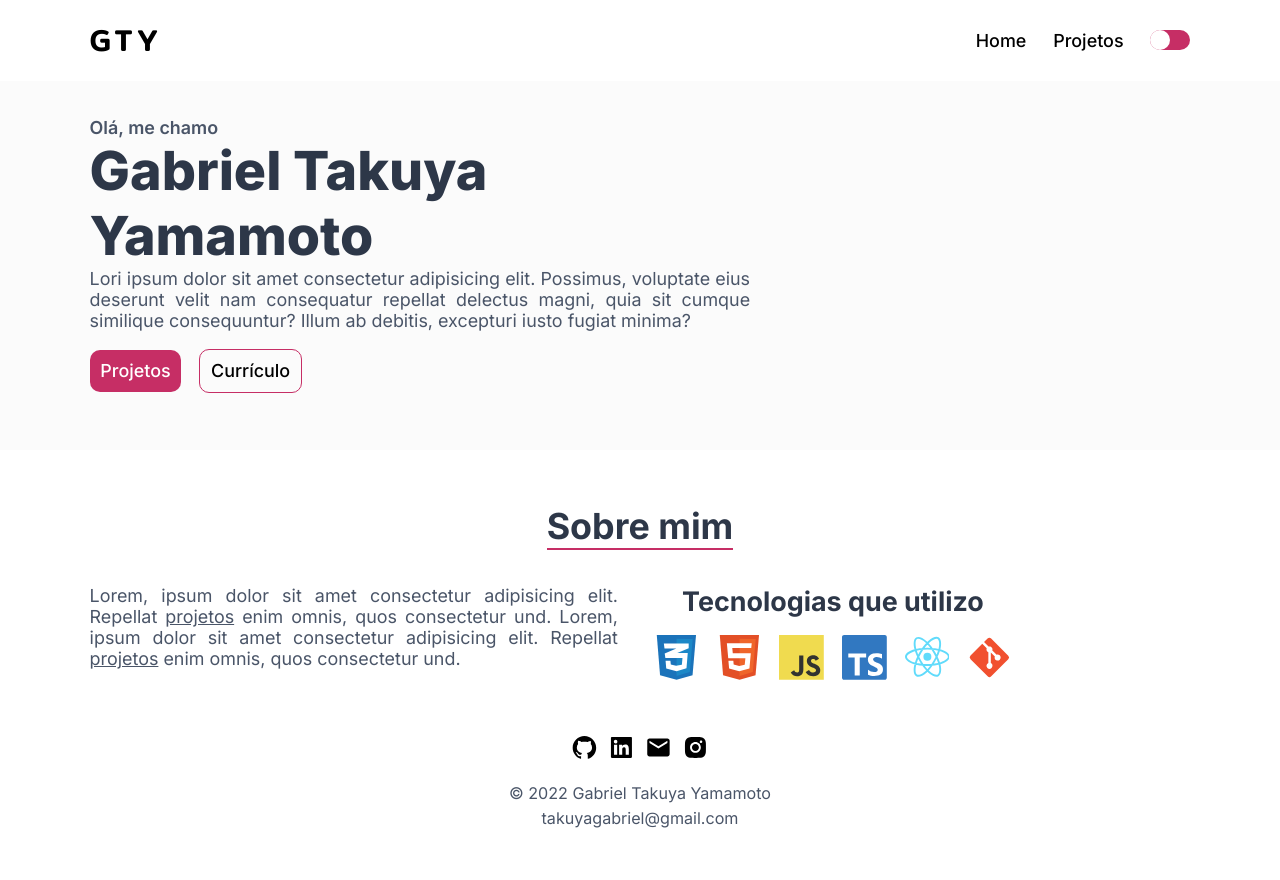
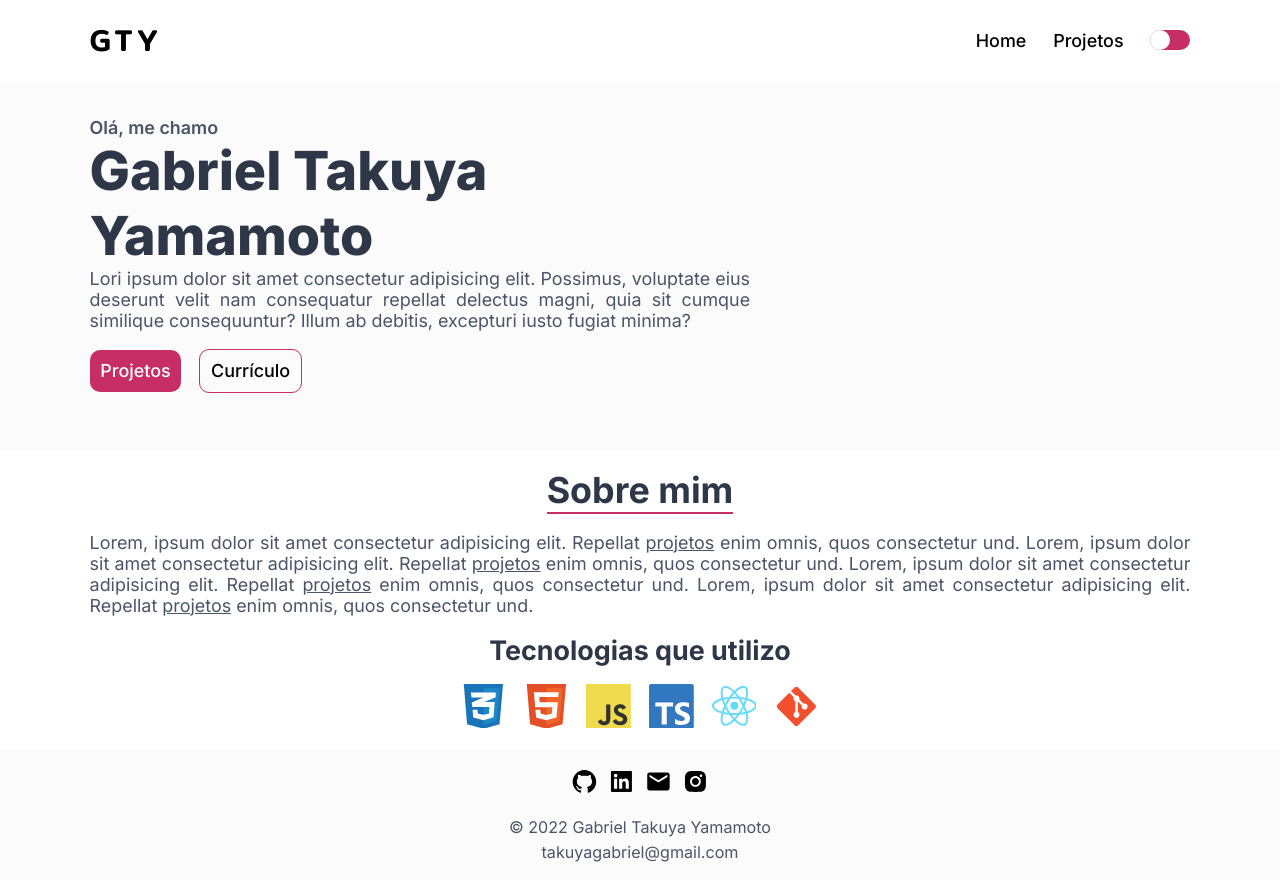
Before and after one commit to Takkuya/Basic-blog, a React (Create React App) app: page / in a window 1280 px wide. Before the commit the page ends 846 px from the top, so only its background shows below. Built offline with nearby package versions, Linux system fonts and the light colour scheme.

Commit message:
Changed some styles

```diff
--- a/src/App.tsx
+++ b/src/App.tsx
@@ -1,5 +1,4 @@
 import { MainRoutes } from "./routes";
-import { About } from "./components/About";
 
 function App() {
   return (
--- a/src/components/About/index.tsx
+++ b/src/components/About/index.tsx
@@ -21,6 +21,10 @@ export const About = () => {
             Lorem, ipsum dolor sit amet consectetur adipisicing elit. Repellat{" "}
             <a href="#">projetos</a> enim omnis, quos consectetur und. Lorem,
             ipsum dolor sit amet consectetur adipisicing elit. Repellat {""}
+            <a href="#">projetos</a> enim omnis, quos consectetur und. Lorem,
+            ipsum dolor sit amet consectetur adipisicing elit. Repellat{" "}
+            <a href="#">projetos</a> enim omnis, quos consectetur und. Lorem,
+            ipsum dolor sit amet consectetur adipisicing elit. Repellat {""}
             <a href="#">projetos</a> enim omnis, quos consectetur und.
           </p>
         </section>
@@ -28,12 +32,24 @@ export const About = () => {
         <section id="myStackContainer">
           <h2>Tecnologias que utilizo</h2>
           <section id="iconsContainer">
+            <a href="https://developer.mozilla.org/pt-BR/docs/Web/CSS">
               <CSSIcon />
+            </a>
+            <a href="https://developer.mozilla.org/pt-BR/docs/Web/HTML">
               <HtmlIcon />
+            </a>
+            <a href="https://developer.mozilla.org/pt-BR/docs/Web/JavaScript">
               <JavascriptIcon />
+            </a>
+            <a href="https://www.typescriptlang.org/docs/">
               <TypescriptIcon />
+            </a>
+            <a href="https://reactjs.org/docs/getting-started.html">
               <ReactIcon />
+            </a>
+            <a href="https://git-scm.com">
               <GitIcon />
+            </a>
           </section>
         </section>
       </section>
--- a/src/components/About/styles.ts
+++ b/src/components/About/styles.ts
@@ -77,30 +77,19 @@ export const AboutContainer = styled.div`
 
   ${({ theme: { breakpoints } }) => css`
     @media (min-width: ${breakpoints.md}) {
-      padding: 2em 5em;
-      margin-top: 1em;
-      gap: 2em;
+      padding: 1em 5em;
+
+      #myInformationContainer {
+        max-width: 100%;
+      }
 
       #wrapInformationContainer {
-        display: flex;
-        flex-direction: row;
-        align-items: flex-start;
-        gap: 2em;
-
-        #myInformationContainer {
-          max-width: 48%;
-        }
-
-        #myStackContainer {
-          #iconsContainer {
-            display: flex;
-          }
-        }
+        justify-content: center;
+        align-items: center;
       }
     }
 
     @media (min-width: ${breakpoints.xl}) {
-      gap: 2em;
       padding: 5em 15em;
     }
   `}
--- a/src/components/Footer/index.tsx
+++ b/src/components/Footer/index.tsx
@@ -11,18 +11,15 @@ export const Footer = () => {
     <FooterContainer>
       <section id="footerIconsContainer">
         <a href="https://github.com/Takkuya">
-          {" "}
           <GithubIcon />
         </a>
         <a href="https://www.linkedin.com/notifications/">
           <LinkedinIcon />
         </a>
         <a href="mailto:takuyagabriel@gmail.com">
-          {" "}
           <EmailIcon />
         </a>
         <a href="https://www.instagram.com/takkuyya_00/">
-          {" "}
           <InstagramIcon />
         </a>
       </section>
--- a/src/components/Footer/styles.ts
+++ b/src/components/Footer/styles.ts
@@ -10,6 +10,7 @@ export const FooterContainer = styled.footer`
   flex-wrap: wrap;
   gap: 1em;
   padding: 1em;
+  background-color: ${(props) => props.theme.colors.landingPageBackground};
 
   #footerIconsContainer {
     display: flex;
```
Lines whose indentation alone changed are shown as unchanged.
